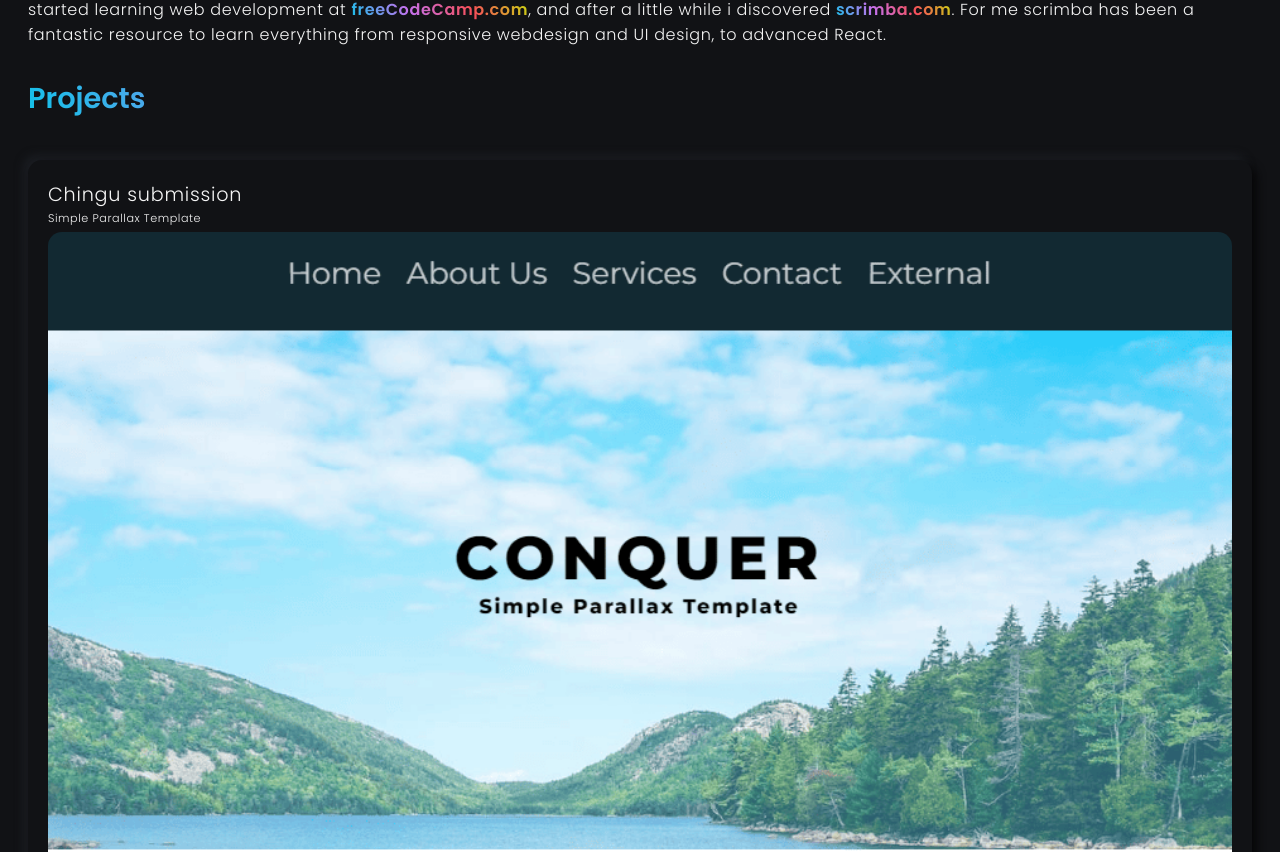
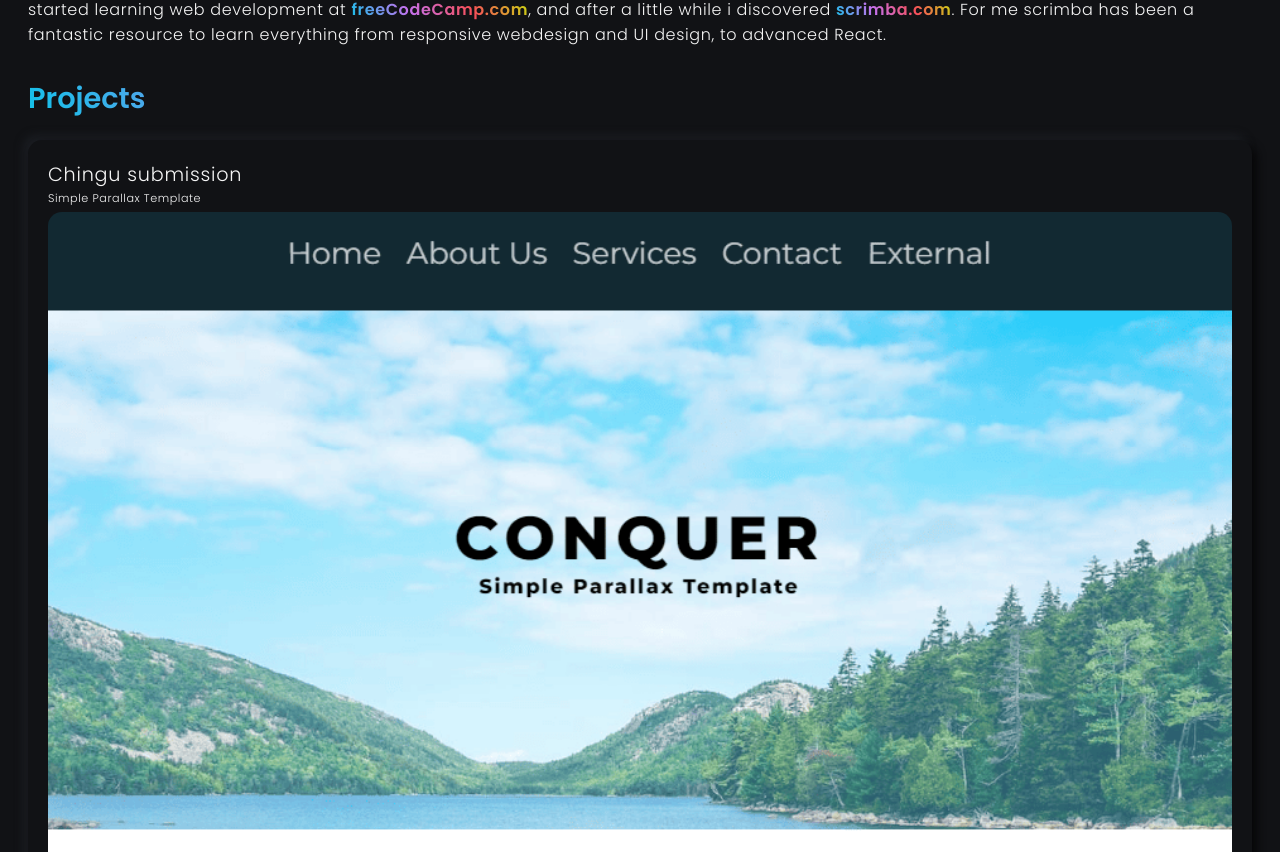
Before and after one commit to ellrub/portfolio, a React (Vite) app in the folder portfolio/: page / in a window 1280 px wide. Shown: the part 752-1604 px from the top of the page. Built offline with nearby package versions, Linux system fonts and the light colour scheme.

Commit message:
Card Edit |
Margin-bottom edit

```diff
--- a/portfolio/src/components/Card.css
+++ b/portfolio/src/components/Card.css
@@ -1,5 +1,6 @@
 .card {
-    margin-top: 40px;
+    margin-top: 20px;
+    margin-bottom: 40px;
     text-align: center;
     padding: 20px;
     border-radius: 14px;
--- a/portfolio/src/components/data.js
+++ b/portfolio/src/components/data.js
@@ -18,4 +18,5 @@ export default [
         github: "https://github.com/ellrub/ChinguTemplateClone",
         livelink: "https://chingu-template-clone.vercel.app/"
     },
+
 ]
```
